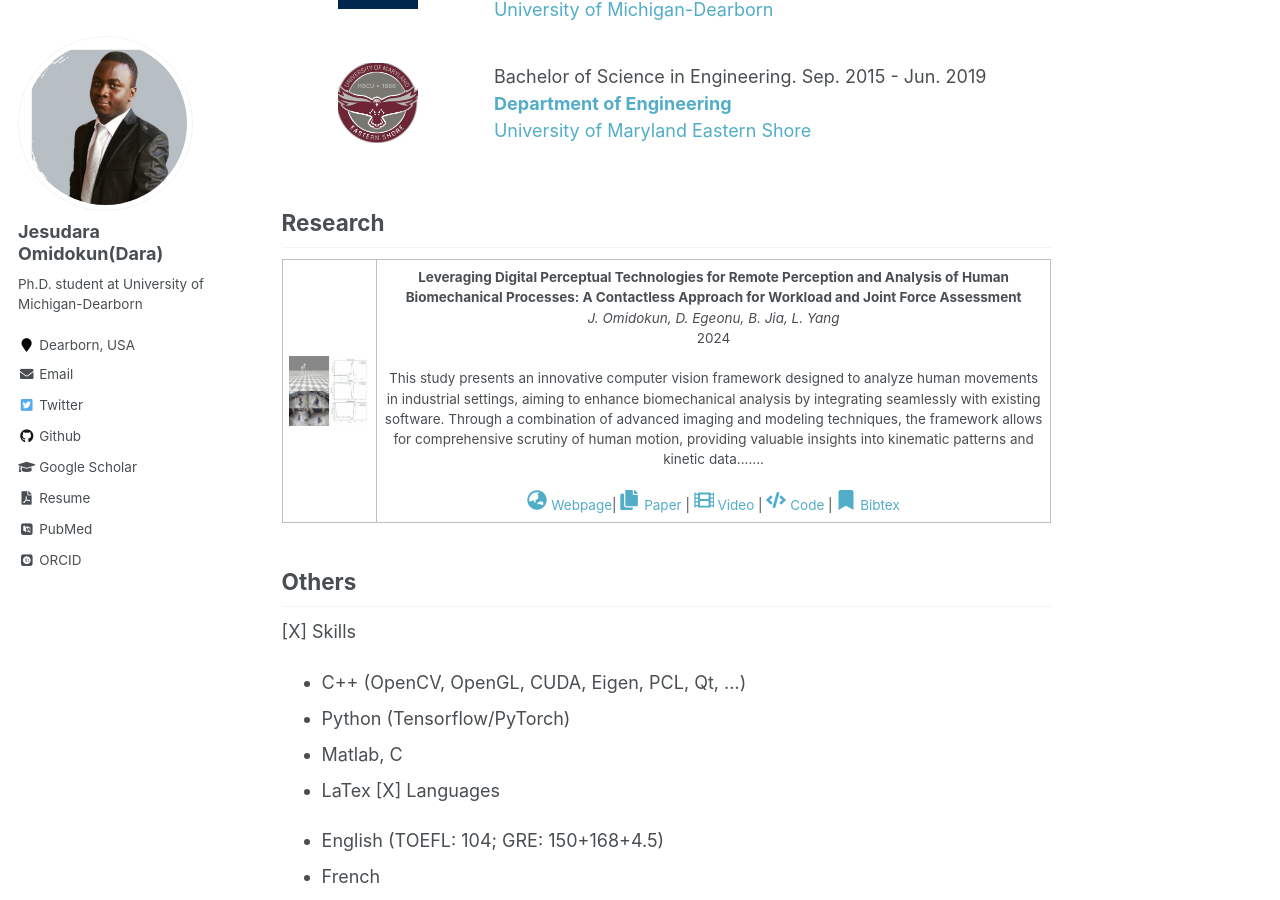
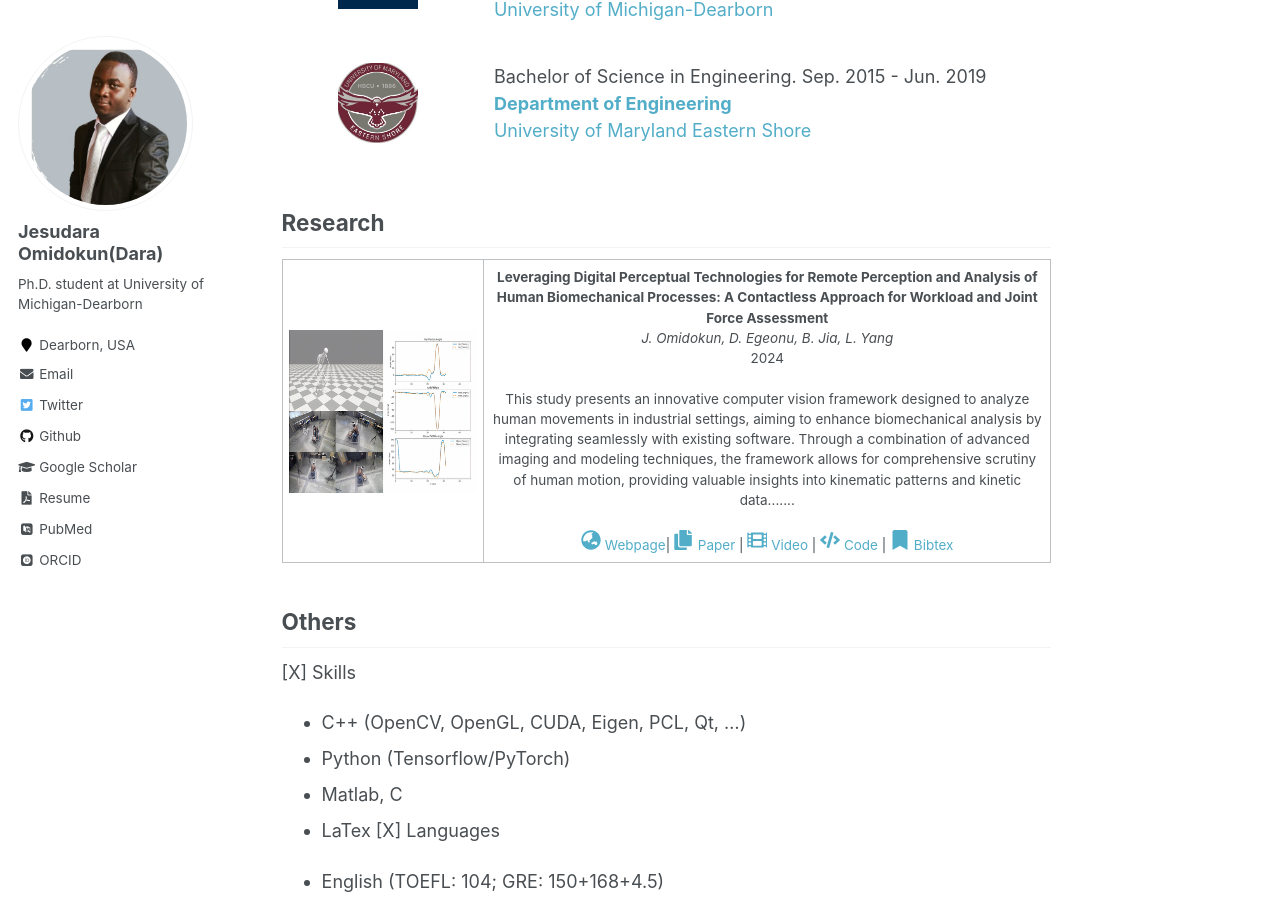
Before and after one commit to jomidokunMain/jomidokunMain.github.io, a Jekyll site: the page built from _pages/about.md, in a window 1280 px wide and 900 px high, scrolled down 787 px. Built offline with Jekyll 4.4.1, drawn with Linux system fonts in a browser that asks for light colours; some web fonts are replaced.

Commit message:
updatess

```diff
--- a/_pages/about.md
+++ b/_pages/about.md
@@ -52,7 +52,7 @@ Bachelor of Science in Engineering. Sep. 2015 - Jun. 2019<br>
 ## Research
 <table>
   <tr>
-    <td><img src="../images/leveragecontaless1.png" width="373" height="223" alt="MeshAvatar Image"></td>
+    <td><img src="../images/leveragecontaless1.png" width="1080" height="223" alt="MeshAvatar Image"></td>
     <td>
       <div align="center">
         <b>Leveraging Digital Perceptual Technologies for Remote Perception and Analysis of Human Biomechanical Processes: A Contactless Approach for Workload and Joint Force Assessment</b><br>
```
